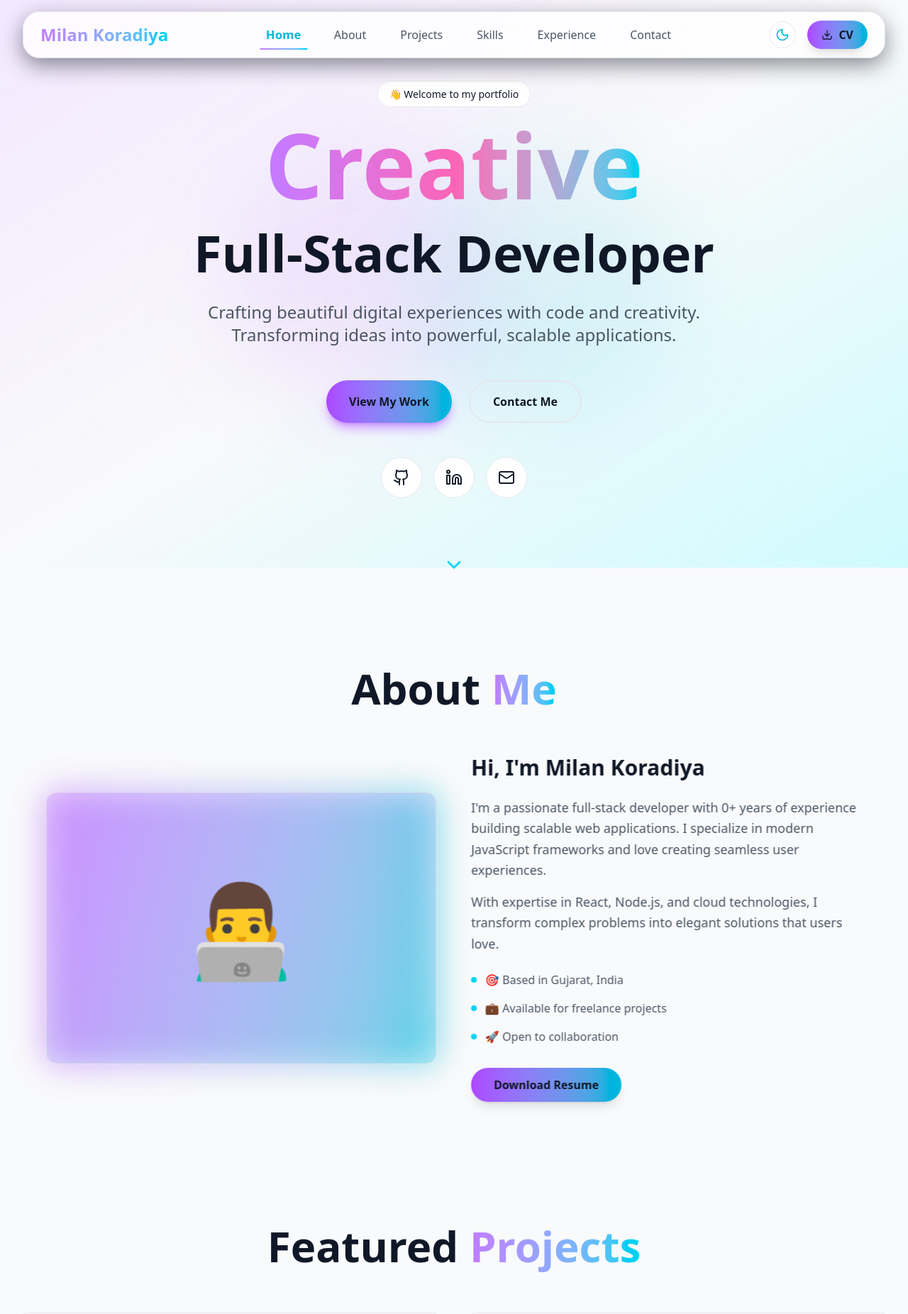
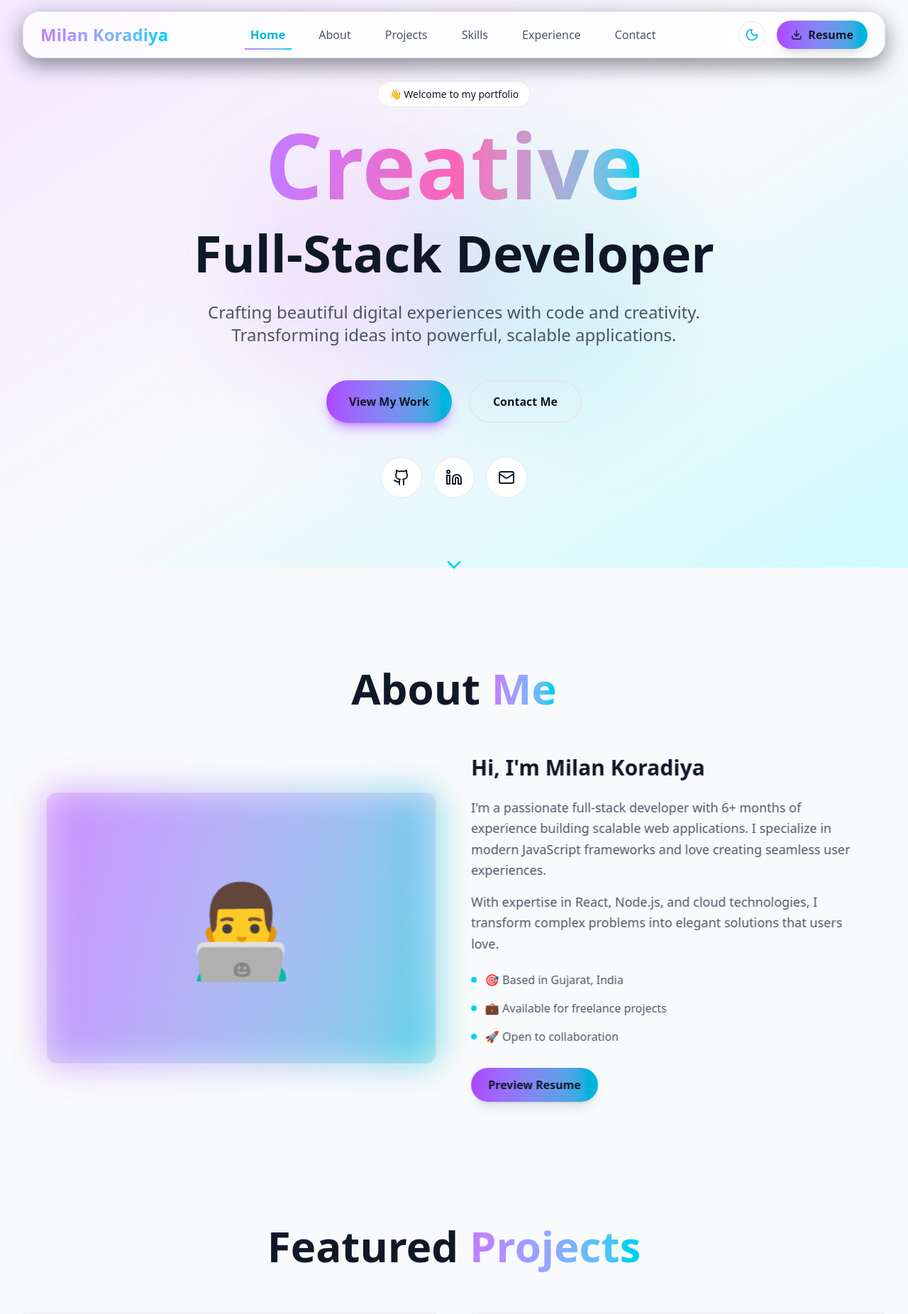
Before and after one commit to koradiyamilan12/portfolio, a React (Vite) app: page / in a window 1280 px wide. Shown: the top 1852 px of the page at 71% size. Built offline with nearby package versions, Linux system fonts and the light colour scheme.

Commit message:
Add ResumeModal component and integrate resume preview functionality in AboutSection and Navbar

```diff
--- a/src/components/AboutSection.jsx
+++ b/src/components/AboutSection.jsx
@@ -1,64 +1,110 @@
-
+import React, { useState } from "react";
+import ResumeModal from "./common/ResumeModal";
+import { site } from "../data/site";
 
 const AboutSection = ({ theme, isVisible }) => {
+  const [isResumeOpen, setIsResumeOpen] = useState(false);
   return (
-    <section id="about" className="min-h-screen flex items-center justify-center px-6 py-20">
+    <>
+      <section
+        id="about"
+        className="min-h-screen flex items-center justify-center px-6 py-20"
+      >
         <div className="max-w-6xl w-full">
           <h2
             data-animate
             id="about-title"
             className={`text-5xl md:text-6xl font-bold mb-16 text-center transition-all duration-1000 ${
-            isVisible['about-title'] ? 'opacity-100 translate-y-0' : 'opacity-0 translate-y-10'
+              isVisible["about-title"]
+                ? "opacity-100 translate-y-0"
+                : "opacity-0 translate-y-10"
             }`}
           >
-          About <span className="bg-gradient-to-r from-purple-400 to-cyan-400 bg-clip-text text-transparent">Me</span>
+            About{" "}
+            <span className="bg-gradient-to-r from-purple-400 to-cyan-400 bg-clip-text text-transparent">
+              Me
+            </span>
           </h2>
           <div className="grid md:grid-cols-2 gap-12 items-center">
             <div
               data-animate
               id="about-image"
               className={`relative group transition-all duration-1000 delay-200 ${
-              isVisible['about-image'] ? 'opacity-100 translate-x-0' : 'opacity-0 -translate-x-10'
+                isVisible["about-image"]
+                  ? "opacity-100 translate-x-0"
+                  : "opacity-0 -translate-x-10"
               }`}
             >
               <div className="absolute inset-0 bg-gradient-to-r from-purple-500 to-cyan-500 rounded-2xl blur-xl group-hover:blur-2xl transition-all duration-300 opacity-50"></div>
-            <div className={`relative h-96 bg-gradient-to-br from-purple-500/20 to-cyan-500/20 rounded-2xl ${theme.border} border flex items-center justify-center overflow-hidden`}>
-              <div className="text-9xl transform group-hover:scale-110 transition-transform duration-500">👨‍💻</div>
+              <div
+                className={`relative h-96 bg-gradient-to-br from-purple-500/20 to-cyan-500/20 rounded-2xl ${theme.border} border flex items-center justify-center overflow-hidden`}
+              >
+                <div className="text-9xl transform group-hover:scale-110 transition-transform duration-500">
+                  👨‍💻
+                </div>
               </div>
             </div>
             <div
               data-animate
               id="about-content"
               className={`transition-all duration-1000 delay-300 ${
-              isVisible['about-content'] ? 'opacity-100 translate-x-0' : 'opacity-0 translate-x-10'
+                isVisible["about-content"]
+                  ? "opacity-100 translate-x-0"
+                  : "opacity-0 translate-x-10"
               }`}
             >
-            <h3 className="text-3xl font-bold mb-6">Hi, I'm Milan Koradiya</h3>
-            <p className={`text-lg ${theme.textSecondary} mb-4 leading-relaxed`}>
-              I'm a passionate full-stack developer with 0+ years of experience building scalable web applications. I specialize in modern JavaScript frameworks and love creating seamless user experiences.
+              <h3 className="text-3xl font-bold mb-6">
+                Hi, I'm Milan Koradiya
+              </h3>
+              <p
+                className={`text-lg ${theme.textSecondary} mb-4 leading-relaxed`}
+              >
+                I'm a passionate full-stack developer with 6+ months of
+                experience building scalable web applications. I specialize in
+                modern JavaScript frameworks and love creating seamless user
+                experiences.
               </p>
-            <p className={`text-lg ${theme.textSecondary} mb-6 leading-relaxed`}>
-              With expertise in React, Node.js, and cloud technologies, I transform complex problems into elegant solutions that users love.
+              <p
+                className={`text-lg ${theme.textSecondary} mb-6 leading-relaxed`}
+              >
+                With expertise in React, Node.js, and cloud technologies, I
+                transform complex problems into elegant solutions that users
+                love.
               </p>
               <div className="space-y-4 mb-8">
                 {[
-                { icon: '🎯', text: 'Based in Gujarat, India' },
-                { icon: '💼', text: 'Available for freelance projects' },
-                { icon: '🚀', text: 'Open to collaboration' }
+                  { icon: "🎯", text: "Based in Gujarat, India" },
+                  { icon: "💼", text: "Available for freelance projects" },
+                  { icon: "🚀", text: "Open to collaboration" },
                 ].map((item, idx) => (
                   <div key={idx} className="flex items-center gap-3">
                     <div className="w-2 h-2 bg-cyan-400 rounded-full"></div>
-                  <span className={theme.textSecondary}>{item.icon} {item.text}</span>
+                    <span className={theme.textSecondary}>
+                      {item.icon} {item.text}
+                    </span>
                   </div>
                 ))}
               </div>
-            <button className="cursor-pointer px-8 py-3 bg-gradient-to-r from-purple-500 to-cyan-500 rounded-full font-semibold hover:scale-105 transition-transform duration-300 shadow-lg">
-              Download Resume
+              <div className="flex items-center gap-4">
+                <button
+                  onClick={() => setIsResumeOpen(true)}
+                  className="cursor-pointer px-6 py-3 bg-gradient-to-r from-purple-500 to-cyan-500 rounded-full font-semibold hover:scale-105 transition-transform duration-300 shadow-lg"
+                >
+                  Preview Resume
                 </button>
               </div>
             </div>
           </div>
+        </div>
       </section>
+      {isResumeOpen && (
+        <ResumeModal
+          isOpen={isResumeOpen}
+          onClose={() => setIsResumeOpen(false)}
+          url={site.resumePreview}
+        />
+      )}
+    </>
   );
 };
 
--- a/src/components/common/Navbar.jsx
+++ b/src/components/common/Navbar.jsx
@@ -1,6 +1,9 @@
+import React, { useState } from "react";
 import { Menu, X, Sun, Moon, Download } from "../../utils/icons";
 import { sections } from "../../data";
 import { useTheme } from "../../context/ThemeContext";
+import { site } from "../../data/site";
+import ResumeModal from "./ResumeModal";
 
 const Navbar = ({
   theme,
@@ -10,14 +13,18 @@ const Navbar = ({
   scrollToSection,
   isNavHidden,
 }) => {
+  const [isResumeOpen, setIsResumeOpen] = useState(false);
   const shouldHideNav = isNavHidden && !isMenuOpen;
   const { theme: themeString, toggleTheme } = useTheme();
   const darkMode = themeString === "dark";
 
   return (
+    <>
       <nav
         className={`fixed top-4 left-1/2 transform -translate-x-1/2 z-50 w-[calc(100%-2rem)] md:w-[calc(100%-4rem)] max-w-7xl transition-all duration-500 ${
-        shouldHideNav ? "opacity-0 -translate-y-8" : "opacity-100 translate-y-0"
+          shouldHideNav
+            ? "opacity-0 -translate-y-8"
+            : "opacity-100 translate-y-0"
         }`}
         aria-label="Primary"
       >
@@ -68,21 +75,27 @@ const Navbar = ({
                   type="button"
                 >
                   {darkMode ? (
-                  <Sun className="w-5 h-5 text-yellow-400" aria-hidden="true" />
+                    <Sun
+                      className="w-5 h-5 text-yellow-400"
+                      aria-hidden="true"
+                    />
                   ) : (
-                  <Moon className="w-5 h-5 text-cyan-500" aria-hidden="true" />
+                    <Moon
+                      className="w-5 h-5 text-cyan-500"
+                      aria-hidden="true"
+                    />
                   )}
                 </button>
 
-              <a
-                href="/cv.pdf"
-                download
+                <button
+                  onClick={() => setIsResumeOpen(true)}
                   className="cursor-pointer px-5 py-2 bg-linear-to-r from-purple-500 to-cyan-500 rounded-full font-semibold hover:scale-105 transition-transform duration-300 shadow-lg flex items-center gap-2"
-                aria-label="Download CV"
+                  aria-label="Preview Resume"
+                  type="button"
                 >
                   <Download className="w-4 h-4" />
-                CV
-              </a>
+                  Resume
+                </button>
               </div>
 
               {/* Mobile controls (right) */}
@@ -96,9 +109,15 @@ const Navbar = ({
                   type="button"
                 >
                   {darkMode ? (
-                  <Sun className="w-5 h-5 text-yellow-400" aria-hidden="true" />
+                    <Sun
+                      className="w-5 h-5 text-yellow-400"
+                      aria-hidden="true"
+                    />
                   ) : (
-                  <Moon className="w-5 h-5 text-cyan-500" aria-hidden="true" />
+                    <Moon
+                      className="w-5 h-5 text-cyan-500"
+                      aria-hidden="true"
+                    />
                   )}
                 </button>
 
@@ -142,19 +161,29 @@ const Navbar = ({
                 ))}
 
                 <div className="flex items-center gap-3 mt-2 px-2">
-                <a
-                  href="/cv.pdf"
-                  download
+                  <button
+                    onClick={() => {
+                      setIsResumeOpen(true);
+                      setIsMenuOpen(false);
+                    }}
                     className="flex-1 text-center px-4 py-2 rounded-full bg-linear-to-r from-purple-500 to-cyan-500 font-semibold"
                   >
-                  Download CV
-                </a>
+                    Preview Resume
+                  </button>
                 </div>
               </div>
             </div>
           )}
         </div>
       </nav>
+      {isResumeOpen && (
+        <ResumeModal
+          isOpen={isResumeOpen}
+          onClose={() => setIsResumeOpen(false)}
+          url={site.resumePreview}
+        />
+      )}
+    </>
   );
 };
 
--- /dev/null
+++ b/src/components/common/ResumeModal.jsx
@@ -0,0 +1,38 @@
+import React from "react";
+
+const ResumeModal = ({ isOpen, onClose, url }) => {
+  if (!isOpen) return null;
+
+  return (
+    <div className="fixed inset-0 z-50 flex items-center justify-center">
+      <div
+        className="absolute inset-0 bg-black/50"
+        aria-hidden="true"
+        onClick={onClose}
+      />
+
+      <div className="relative w-[90%] md:w-3/4 lg:w-2/3 h-[80%] bg-white dark:bg-[#0b1220] rounded-xl shadow-2xl overflow-hidden">
+        <div className="flex items-center justify-between p-3 border-b dark:border-gray-800">
+          <h3 className="text-lg font-semibold">Resume Preview</h3>
+          <button
+            onClick={onClose}
+            aria-label="Close resume preview"
+            className="px-3 py-1 bg-gray-200 dark:bg-gray-800 rounded"
+          >
+            Close
+          </button>
+        </div>
+
+        <div className="w-full h-full">
+          <iframe
+            title="Resume Preview"
+            src={url}
+            className="w-full h-full border-0"
+          />
+        </div>
+      </div>
+    </div>
+  );
+};
+
+export default ResumeModal;
--- a/src/data/site.js
+++ b/src/data/site.js
@@ -3,4 +3,7 @@ export const site = {
   github: 'https://github.com/koradiyamilan12',
   linkedin: 'https://linkedin.com/in/koradiyamilan12',
   yearStart: new Date().getFullYear(),
+  // Google Drive file ID preview URL (used for embedded preview)
+  // Replace the ID below with your file's ID if it changes.
+  resumePreview: 'https://drive.google.com/file/d/1PlrbvCVQIUnyxj0YFOfMgjoVX_J1d7nd/preview',
 };
```
Lines whose indentation alone changed are shown as unchanged.
